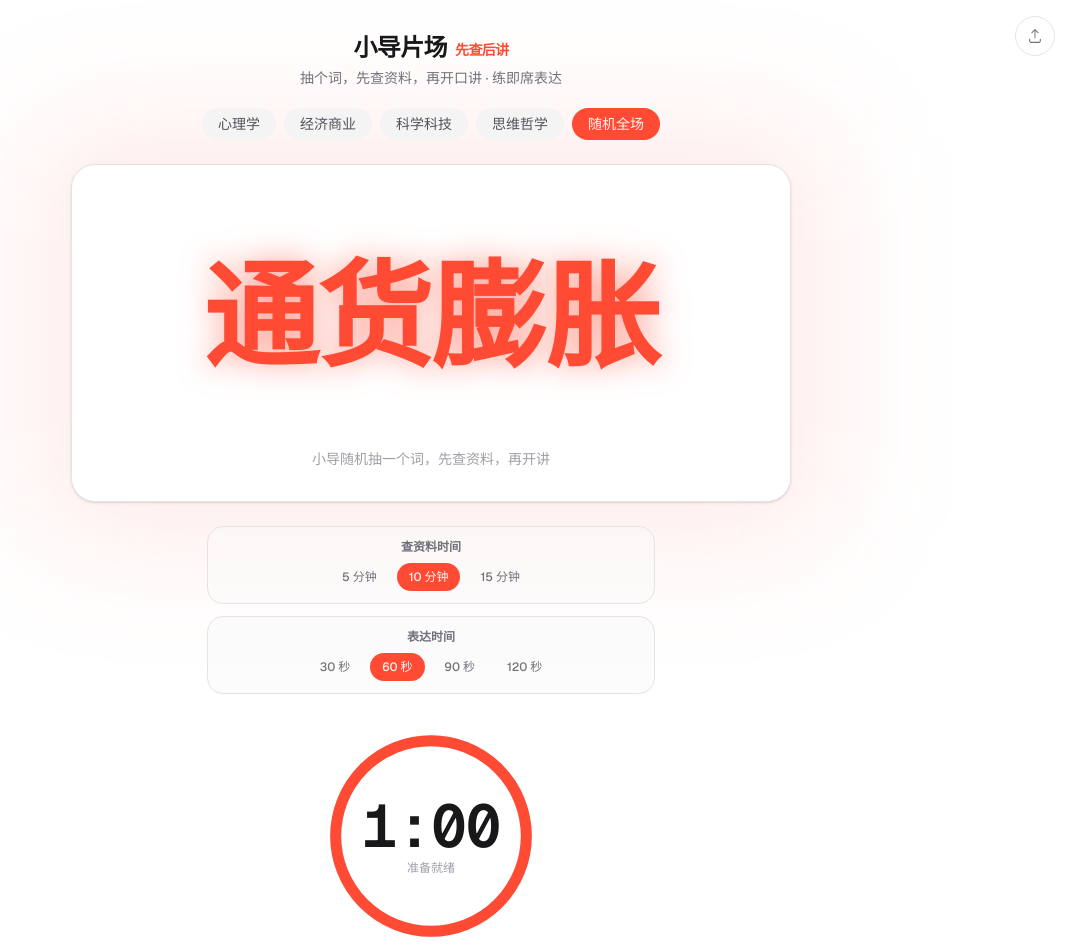
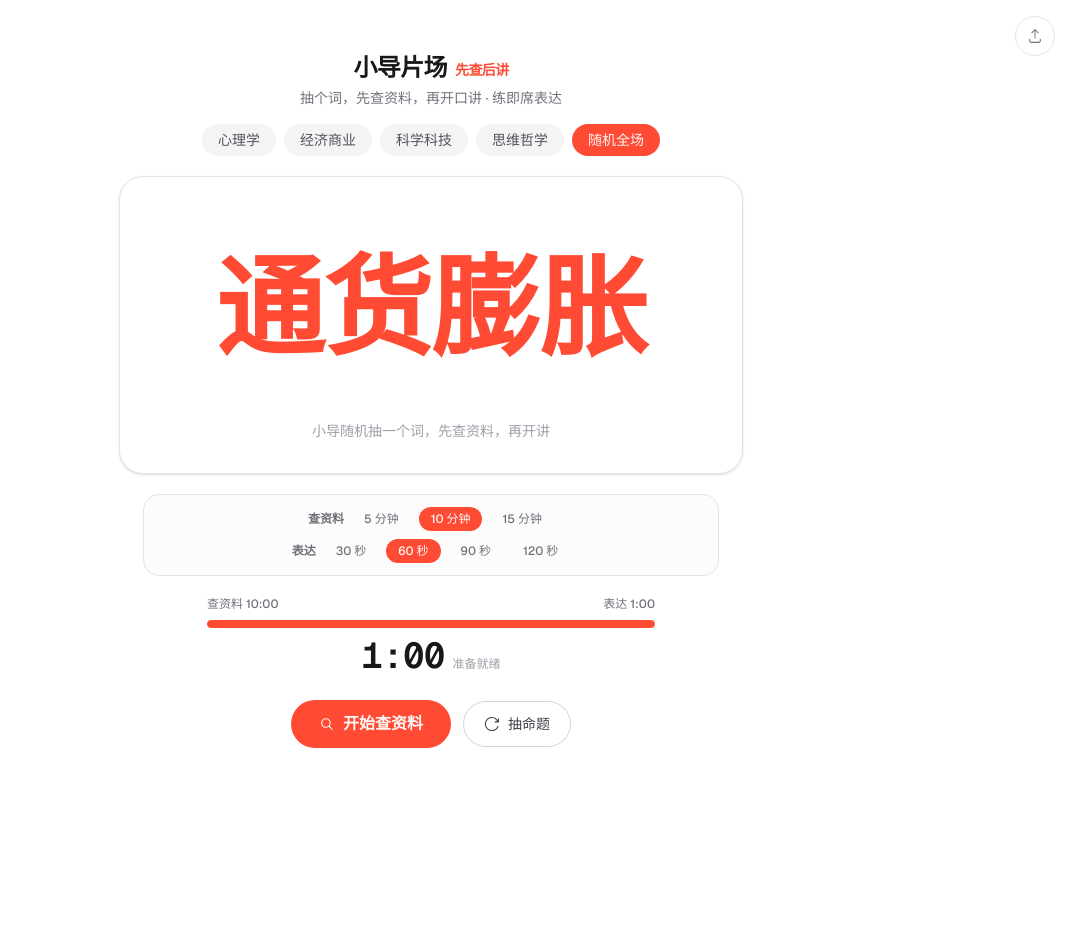
Before and after one commit to makeagreatcoup/xiaodao-speak, a Next.js app: page / in a window 1280 px wide. Shown: the top 952 px of the page, without its empty margins (209-1280 px from the left). After the commit the page ends 800 px from the top, so only its background shows below. Built offline with nearby package versions, Linux system fonts and the light colour scheme.

Commit message:
refactor: 精简界面——时间选择紧凑化、计时改线性左右双时间、去掉轮盘滚动/模糊/回弹放大

```diff
--- a/app/globals.css
+++ b/app/globals.css
@@ -22,95 +22,29 @@ body {
   text-rendering: optimizeLegibility;
 }
 
-/* 抽题轮盘（老虎机式滚动） */
+/* 抽题词：直接显示，无滚动 / 无模糊 / 无回弹放大，只做极轻淡入 */
 .reel-window {
-  position: relative;
-  height: 240px; /* 与 PromptStage 的 REEL_ROW 一致（展示用，放大） */
-  overflow: hidden;
-  border-radius: 28px;
-}
-/* 渐隐遮罩只在滚动时生效；定格后去掉，否则会洗白大词的上/下三分之一 */
-.reel-window.is-spinning::before,
-.reel-window.is-spinning::after {
-  content: "";
-  position: absolute;
-  left: 0;
-  right: 0;
-  height: 64px;
-  z-index: 2;
-  pointer-events: none;
-}
-.reel-window.is-spinning::before {
-  top: 0;
-  background: linear-gradient(to bottom, rgba(255, 255, 255, 0.92), rgba(255, 255, 255, 0));
-}
-.reel-window.is-spinning::after {
-  bottom: 0;
-  background: linear-gradient(to top, rgba(255, 255, 255, 0.92), rgba(255, 255, 255, 0));
-}
-.dark .reel-window.is-spinning::before {
-  background: linear-gradient(to bottom, rgba(24, 24, 27, 0.92), rgba(24, 24, 27, 0));
-}
-.dark .reel-window.is-spinning::after {
-  background: linear-gradient(to top, rgba(24, 24, 27, 0.92), rgba(24, 24, 27, 0));
-}
-.reel-col {
-  will-change: transform, filter;
-}
-.reel-row {
-  height: 240px;
   display: flex;
   align-items: center;
   justify-content: center;
-  font-size: clamp(3.5rem, 9vw, 7rem);
-  font-weight: 700;
-  letter-spacing: -0.01em;
-  color: #18181b;
+  min-height: 200px;
 }
-/* 定格词：与滚动窗同高同字号，选中后不挪位、不缩高 */
 .reel-word {
-  height: 240px;
   display: flex;
   align-items: center;
   justify-content: center;
-  font-size: clamp(3.5rem, 9vw, 7.5rem);
+  font-size: clamp(3.25rem, 8.5vw, 7rem);
   font-weight: 700;
   letter-spacing: -0.01em;
   color: var(--color-accent);
-  /* 锁定：从中性色平滑过渡到主题红 + 辉光渐入，不再是生硬切换 */
-  animation: lockIn 0.65s cubic-bezier(0.22, 1, 0.36, 1) both;
+  animation: wordIn 0.35s ease both;
 }
-@keyframes lockIn {
-  0% {
-    color: #18181b;
-    text-shadow: 0 0 0 rgba(255, 75, 51, 0);
-    transform: scale(0.92);
+@keyframes wordIn {
+  from {
+    opacity: 0;
   }
-  55% {
-    transform: scale(1.05);
-  }
-  100% {
-    color: var(--color-accent);
-    text-shadow: 0 0 30px rgba(255, 75, 51, 0.5);
-    transform: scale(1);
-  }
-}
-.dark .reel-word {
-  animation-name: lockInDark;
-}
-@keyframes lockInDark {
-  0% {
-    color: #fafafa;
-    text-shadow: 0 0 0 rgba(255, 75, 51, 0);
-    transform: scale(0.92);
-  }
-  55% {
-    transform: scale(1.05);
-  }
-  100% {
-    color: var(--color-accent);
-    text-shadow: 0 0 36px rgba(255, 75, 51, 0.65);
-    transform: scale(1);
+  to {
+    opacity: 1;
   }
 }
 .reel-word--empty {
@@ -119,9 +53,6 @@ body {
 }
 .dark .reel-word--empty {
   color: #71717a;
-}
-.dark .reel-row {
-  color: #fafafa;
 }
 
 /* Respect reduced motion at the CSS level too */
--- a/components/PromptStage.tsx
+++ b/components/PromptStage.tsx
@@ -21,18 +21,6 @@ import {
   type Prompt,
 } from "@/lib/prompts";
 
-function usePrefersReducedMotion() {
-  const [reduce, setReduce] = useState(false);
-  useEffect(() => {
-    const mq = window.matchMedia("(prefers-reduced-motion: reduce)");
-    setReduce(mq.matches);
-    const handler = () => setReduce(mq.matches);
-    mq.addEventListener("change", handler);
-    return () => mq.removeEventListener("change", handler);
-  }, []);
-  return reduce;
-}
-
 const RESEARCH_DURATIONS = [
   { label: "5 分钟", value: 5 * 60 },
   { label: "10 分钟", value: 10 * 60 },
@@ -48,10 +36,6 @@ const SPEAK_DURATIONS = [
 
 const EXP_KEY = "xd-expressed";
 const CUSTOM_KEY = "xd-custom";
-
-const REEL_ROW = 240; // 单行高度，需与 globals.css 的 .reel-row 一致（展示用，放大）
-const REEL_ROUNDS = 26; // 轮盘掠过的候选词数量
-const REEL_DURATION = 2300; // 轮盘滚动时长 ms
 
 function pickRandom<T>(arr: T[]): T {
   return arr[Math.floor(Math.random() * arr.length)];
@@ -82,30 +66,9 @@ function buildPool(
   return includeExpressed ? base : base.filter((p) => !expressed.has(p.id));
 }
 
-// 生成轮盘序列：快速掠过候选词，最后一格定格在抽中的词
-function buildReel(pool: Prompt[], final: Prompt, rows: number): string[] {
-  const terms = pool.map((p) => p.term);
-  const seq: string[] = [];
-  let last = "";
-  for (let i = 0; i < rows; i++) {
-    let t = terms[Math.floor(Math.random() * terms.length)];
-    let guard = 0;
-    while (t === last && terms.length > 1 && guard < 8) {
-      t = terms[Math.floor(Math.random() * terms.length)];
-      guard += 1;
-    }
-    seq.push(t);
-    last = t;
-  }
-  seq[rows - 1] = final.term;
-  return seq;
-}
-
 export function PromptStage() {
-  const reduce = usePrefersReducedMotion();
   const [cat, setCat] = useState<CategoryKey>("all");
   const [prompt, setPrompt] = useState<Prompt | null>(null);
-  const [spinning, setSpinning] = useState(false);
 
   const [customTerms, setCustomTerms] = useState<string[]>([]);
   const [expressed, setExpressed] = useState<Set<string>>(new Set());
@@ -119,12 +82,6 @@ export function PromptStage() {
   const [researchDuration, setResearchDuration] = useState(10 * 60);
   const [speakDuration, setSpeakDuration] = useState(60);
   const [left, setLeft] = useState(60);
-
-  // 轮盘动画状态
-  const [reelSeq, setReelSeq] = useState<string[]>([]);
-  const [reelFinal, setReelFinal] = useState<Prompt | null>(null);
-  const reelRef = useRef<HTMLDivElement | null>(null);
-  const rafRef = useRef<number | null>(null);
 
   // 批量导入弹层
   const [importOpen, setImportOpen] = useState(false);
@@ -141,9 +98,7 @@ export function PromptStage() {
     () =>
       parsed.filter((t) => {
         const k = t.toLowerCase();
-        return (
-          customTerms.some((c) => c.toLowerCase() === k) || builtinTerms.has(k)
-        );
+        return customTerms.some((c) => c.toLowerCase() === k) || builtinTerms.has(k);
       }),
     [parsed, customTerms, builtinTerms],
   );
@@ -152,7 +107,7 @@ export function PromptStage() {
     [parsed, importDupes],
   );
 
-  // 载入本地存储：已表达 + 个人词库，并完成首抽（首抽不动画，直接定格）
+  // 载入本地存储：已表达 + 个人词库，并完成首抽（直接定格，无动画）
   useEffect(() => {
     let exp: Set<string> = new Set();
     let cust: string[] = [];
@@ -188,86 +143,22 @@ export function PromptStage() {
   useEffect(() => {
     return () => {
       if (timerRef.current) clearInterval(timerRef.current);
-      if (rafRef.current) cancelAnimationFrame(rafRef.current);
     };
   }, []);
-
-  // 轮盘滚动动画：快速掠过 → 缓动减速定格 + 模糊→清晰；减弱动效时由 drawFromPool 直接定格
-  useEffect(() => {
-    if (!spinning || reelSeq.length === 0 || !reelFinal) return;
-    if (!reelRef.current) {
-      // 兜底：没有可滚动的 DOM 就直接定格，避免 spinning 卡死整个面板
-      setSpinning(false);
-      setPrompt(reelFinal);
-      setReelSeq([]);
-      return;
-    }
-    const el = reelRef.current;
-    const N = reelSeq.length;
-    const start = performance.now();
-    const easeOut = (p: number) => 1 - Math.pow(1 - p, 3);
-    const SETTLE = 0.8; // 最后 20% 做回弹落定，像真老虎机
-    const tick = (now: number) => {
-      const p = Math.min(1, (now - start) / REEL_DURATION);
-      let rowFloat = easeOut(p) * (N - 1);
-      if (p > SETTLE) {
-        const q = (p - SETTLE) / (1 - SETTLE); // 0..1
-        const bounce = Math.sin(q * Math.PI) * 0.5 * Math.pow(1 - q, 1.2);
-        rowFloat = (N - 1) + bounce; // q=1 时 bounce=0，精确落定在 N-1
-      }
-      const ty = -rowFloat * REEL_ROW;
-      const speed = 3 * Math.pow(1 - p, 2); // 导数幅度：开头快、结尾 0
-      const blur = Math.min(4, speed * 1.6);
-      el.style.transform = `translateY(${ty}px)`;
-      el.style.filter = blur > 0.2 ? `blur(${blur}px)` : "none";
-      if (p < 1) {
-        rafRef.current = requestAnimationFrame(tick);
-      } else {
-        el.style.transform = "none";
-        el.style.filter = "none";
-        rafRef.current = null;
-        setSpinning(false);
-        setPrompt(reelFinal);
-        setReelSeq([]);
-      }
-    };
-    rafRef.current = requestAnimationFrame(tick);
-    return () => {
-      if (rafRef.current) {
-        cancelAnimationFrame(rafRef.current);
-        rafRef.current = null;
-      }
-    };
-  }, [spinning, reelSeq, reelFinal]);
 
   function clearTimers() {
     if (timerRef.current) {
       clearInterval(timerRef.current);
       timerRef.current = null;
     }
-    if (rafRef.current) {
-      cancelAnimationFrame(rafRef.current);
-      rafRef.current = null;
-    }
   }
 
   function drawFromPool(pool: Prompt[]) {
     if (pool.length === 0) {
       setPrompt(null);
-      setSpinning(false);
-      setReelSeq([]);
       return;
     }
-    const final = pickRandom(pool);
-    if (reduce) {
-      setPrompt(final);
-      setSpinning(false);
-      setReelSeq([]);
-      return;
-    }
-    setReelFinal(final);
-    setReelSeq(buildReel(pool, final, REEL_ROUNDS));
-    setSpinning(true);
+    setPrompt(pickRandom(pool));
   }
 
   function spin() {
@@ -279,8 +170,6 @@ export function PromptStage() {
     if (pool.length === 0) {
       setEmptyReason(cat === "custom" ? "no-custom" : "all-done");
       setPrompt(null);
-      setSpinning(false);
-      setReelSeq([]);
       return;
     }
     setEmptyReason("none");
@@ -298,8 +187,6 @@ export function PromptStage() {
     if (pool.length === 0) {
       setEmptyReason(next === "custom" ? "no-custom" : "all-done");
       setPrompt(null);
-      setSpinning(false);
-      setReelSeq([]);
       return;
     }
     setEmptyReason("none");
@@ -317,8 +204,6 @@ export function PromptStage() {
       setEmptyReason("all-done");
       setPrompt(null);
       setPhase("idle");
-      setSpinning(false);
-      setReelSeq([]);
       return;
     }
     setEmptyReason("none");
@@ -427,8 +312,6 @@ export function PromptStage() {
     const total = phase === "research" ? researchDuration : speakDuration;
     return total > 0 ? (left / total) * 100 : 0;
   })();
-  const ringR = 78;
-  const circ = 2 * Math.PI * ringR;
   const lowTime = (phase === "research" || phase === "speak") && running && left <= 10;
 
   const phaseLabel =
@@ -456,7 +339,7 @@ export function PromptStage() {
   return (
     <section
       id="stage"
-      className="relative mx-auto flex min-h-screen max-w-3xl flex-col items-center justify-center px-4 py-8 sm:px-6"
+      className="relative mx-auto flex min-h-screen max-w-2xl flex-col items-center justify-center px-4 py-6 sm:px-6"
     >
       {/* 导入词库：极简图标入口，不写说明、不占主视觉 */}
       <button
@@ -468,8 +351,8 @@ export function PromptStage() {
         <UploadIcon className="h-4 w-4" />
       </button>
 
-      {/* 头部：站点名 + 一句话说明（参考 unprompted.cool 的 header） */}
-      <header className="mb-5 text-center">
+      {/* 头部：站点名 + 一句话说明 */}
+      <header className="mb-4 text-center">
         <h1 className="text-2xl font-bold tracking-tight text-zinc-900 dark:text-zinc-50">
           小导片场
           <span className="ml-2 align-middle text-sm font-semibold text-accent">
@@ -481,8 +364,8 @@ export function PromptStage() {
         </p>
       </header>
 
-      {/* 命题分类：随机全场 + 内置 4 领域 + 我的命题（对应参考站的 General 分类选择） */}
-      <div className="mb-6 flex flex-wrap justify-center gap-2">
+      {/* 命题分类：随机全场 + 内置 4 领域 + 我的命题 */}
+      <div className="mb-5 flex flex-wrap justify-center gap-2">
         {categories.map((c) => {
           const active = c.key === cat;
           const isAll = c.key === "all";
@@ -518,55 +401,37 @@ export function PromptStage() {
         )}
       </div>
 
-      {/* 命题卡：大词 + 轮盘，整屏居中核心 */}
+      {/* 命题卡：大词，整屏居中核心，直接显示（无滚动 / 无模糊 / 无回弹） */}
       <div className="relative w-full">
-        <div
-          aria-hidden
-          className="pointer-events-none absolute -inset-10 -z-10 rounded-[3rem] bg-accent/10 blur-3xl"
-        />
         <div className="rounded-3xl border border-zinc-200 bg-white p-6 text-center shadow-sm dark:border-zinc-800 dark:bg-zinc-900 sm:p-8">
-          {/* 固定高度窗：滚动与定格共用，杜绝选中后整块上移；is-spinning 时才显遮罩 */}
-          <div
-            className={"reel-window mx-auto" + (spinning ? " is-spinning" : "")}
-            aria-live="polite"
-          >
-            {spinning ? (
-              <div key="reel-col" ref={reelRef} className="reel-col">
-                {reelSeq.map((w, i) => (
-                  <div key={i} className="reel-row">
-                    {w}
-                  </div>
-                ))}
-              </div>
-            ) : prompt ? (
-              <div key="reel-word" className="reel-word">
+          <div className="reel-window mx-auto" aria-live="polite">
+            {prompt ? (
+              <div key={prompt.id} className="reel-word">
                 {prompt.term}
               </div>
             ) : (
-              <div key="reel-empty" className="reel-word reel-word--empty">
-                抽一个词
-              </div>
+              <div className="reel-word reel-word--empty">抽一个词</div>
             )}
           </div>
 
-          {/* 极简阶段提示：随阶段变化的一行小字，告诉观众现在在干嘛 */}
+          {/* 极简阶段提示 */}
           <p className="mt-3 text-sm text-zinc-400 dark:text-zinc-500">{hint}</p>
         </div>
       </div>
 
-      {/* 时间设置：查资料时间 / 表达时间 分两个独立区块（对应参考站 Start 1 min timer 的参数化） */}
-      <div className="mt-6 flex w-full max-w-md flex-col gap-3">
-        <div className="flex flex-col items-center gap-2 rounded-2xl border border-zinc-200 bg-zinc-50/60 px-4 py-3 dark:border-zinc-800 dark:bg-zinc-900/40">
+      {/* 时间选择：紧凑写下面，查资料 / 表达 两组小按钮在一个区块里 */}
+      <div className="mt-5 w-full max-w-xl">
+        <div className="flex flex-wrap items-center justify-center gap-x-5 gap-y-2 rounded-2xl border border-zinc-200 bg-zinc-50/60 px-4 py-3 dark:border-zinc-800 dark:bg-zinc-900/40">
+          <div className="flex items-center gap-2">
             <span className="text-xs font-semibold text-zinc-500 dark:text-zinc-400">
-            查资料时间
+              查资料
             </span>
-          <div className="flex flex-wrap items-center justify-center gap-2">
             {RESEARCH_DURATIONS.map((d) => (
               <button
                 key={d.value}
                 onClick={() => changeResearch(d.value)}
                 className={
-                  "rounded-full px-3 py-1.5 text-xs font-medium transition-colors " +
+                  "rounded-full px-3 py-1 text-xs font-medium transition-colors " +
                   (d.value === researchDuration
                     ? "bg-accent text-accent-fg"
                     : "text-zinc-500 hover:bg-zinc-100 dark:text-zinc-400 dark:hover:bg-zinc-900")
@@ -576,18 +441,16 @@ export function PromptStage() {
               </button>
             ))}
           </div>
-        </div>
-        <div className="flex flex-col items-center gap-2 rounded-2xl border border-zinc-200 bg-zinc-50/60 px-4 py-3 dark:border-zinc-800 dark:bg-zinc-900/40">
+          <div className="flex items-center gap-2">
             <span className="text-xs font-semibold text-zinc-500 dark:text-zinc-400">
-            表达时间
+              表达
             </span>
-          <div className="flex flex-wrap items-center justify-center gap-2">
             {SPEAK_DURATIONS.map((d) => (
               <button
                 key={d.value}
                 onClick={() => changeSpeak(d.value)}
                 className={
-                  "rounded-full px-3 py-1.5 text-xs font-medium transition-colors " +
+                  "rounded-full px-3 py-1 text-xs font-medium transition-colors " +
                   (d.value === speakDuration
                     ? "bg-accent text-accent-fg"
                     : "text-zinc-500 hover:bg-zinc-100 dark:text-zinc-400 dark:hover:bg-zinc-900")
@@ -600,54 +463,44 @@ export function PromptStage() {
         </div>
       </div>
 
-      {/* 计时环 + 控制 */}
-      <div className="mt-8 flex flex-col items-center">
-        <div className="relative h-[220px] w-[220px]">
-          <svg viewBox="0 0 180 180" className="h-full w-full -rotate-90" aria-hidden>
-            <circle
-              cx="90"
-              cy="90"
-              r={ringR}
-              fill="none"
-              strokeWidth="9"
-              className="stroke-zinc-200 dark:stroke-zinc-800"
+      {/* 计时：左右两个时间 + 线性进度条（无圆形环） */}
+      <div className="mt-5 w-full max-w-md">
+        <div className="flex items-center justify-between text-xs font-medium text-zinc-500 dark:text-zinc-400">
+          <span>查资料 {fmt(researchDuration)}</span>
+          <span>表达 {fmt(speakDuration)}</span>
+        </div>
+        <div className="mt-2 h-2 w-full overflow-hidden rounded-full bg-zinc-200 dark:bg-zinc-800">
+          <div
+            className="h-full rounded-full bg-accent"
+            style={{
+              width: `${pct}%`,
+              transition: "width 1s linear",
+            }}
           />
-            <circle
-              cx="90"
-              cy="90"
-              r={ringR}
-              fill="none"
-              strokeWidth="9"
-              strokeLinecap="round"
-              strokeDasharray={circ}
-              strokeDashoffset={circ * (1 - pct / 100)}
-              className="stroke-accent"
-              style={{ transition: reduce ? "none" : "stroke-dashoffset 1s linear" }}
-            />
-          </svg>
-          <div className="absolute inset-0 flex flex-col items-center justify-center">
+        </div>
+        <div className="mt-2 text-center">
           {phase === "done" ? (
-              <span className="text-3xl font-bold text-accent">讲完啦</span>
+            <span className="text-2xl font-bold text-accent">讲完啦</span>
           ) : (
             <span
               className={
-                  "font-mono text-6xl font-semibold tabular-nums tracking-tight " +
+                "font-mono text-4xl font-semibold tabular-nums tracking-tight " +
                 (lowTime ? "text-accent" : "text-zinc-900 dark:text-zinc-50")
               }
             >
               {fmt(left)}
             </span>
           )}
-            <span className="mt-1 text-xs text-zinc-400">{phaseLabel}</span>
+          <span className="ml-2 text-xs text-zinc-400">{phaseLabel}</span>
         </div>
       </div>
 
       {/* 主控制按钮 */}
-        <div className="mt-7 flex flex-wrap items-center justify-center gap-3">
+      <div className="mt-6 flex flex-wrap items-center justify-center gap-3">
         {phase === "idle" && (
           <button
             onClick={startResearch}
-              disabled={!prompt || spinning}
+            disabled={!prompt}
             className="inline-flex items-center gap-2 rounded-full bg-accent px-7 py-3 font-semibold text-accent-fg transition-transform hover:-translate-y-px active:translate-y-0 disabled:opacity-50"
           >
             <MagnifyingGlassIcon className="h-4 w-4" />
@@ -715,8 +568,7 @@ export function PromptStage() {
         {(phase === "research" || phase === "ready" || phase === "speak") && (
           <button
             onClick={spin}
-              disabled={spinning}
-              className="inline-flex items-center gap-2 rounded-full border border-zinc-300 px-5 py-3 text-sm font-medium text-zinc-700 transition-colors hover:bg-zinc-100 disabled:opacity-50 dark:border-zinc-700 dark:text-zinc-300 dark:hover:bg-zinc-900"
+            className="inline-flex items-center gap-2 rounded-full border border-zinc-300 px-5 py-3 text-sm font-medium text-zinc-700 transition-colors hover:bg-zinc-100 dark:border-zinc-700 dark:text-zinc-300 dark:hover:bg-zinc-900"
           >
             <ReloadIcon className="h-4 w-4" />
             换命题
@@ -725,14 +577,12 @@ export function PromptStage() {
         {(phase === "idle" || phase === "done") && (
           <button
             onClick={spin}
-              disabled={spinning}
-              className="inline-flex items-center gap-2 rounded-full border border-zinc-300 px-5 py-3 text-sm font-medium text-zinc-700 transition-colors hover:bg-zinc-100 disabled:opacity-50 dark:border-zinc-700 dark:text-zinc-300 dark:hover:bg-zinc-900"
+            className="inline-flex items-center gap-2 rounded-full border border-zinc-300 px-5 py-3 text-sm font-medium text-zinc-700 transition-colors hover:bg-zinc-100 dark:border-zinc-700 dark:text-zinc-300 dark:hover:bg-zinc-900"
           >
             <ReloadIcon className="h-4 w-4" />
             抽命题
           </button>
         )}
-        </div>
       </div>
 
       {/* 批量导入弹层 */}
```
Lines whose indentation alone changed are shown as unchanged.
